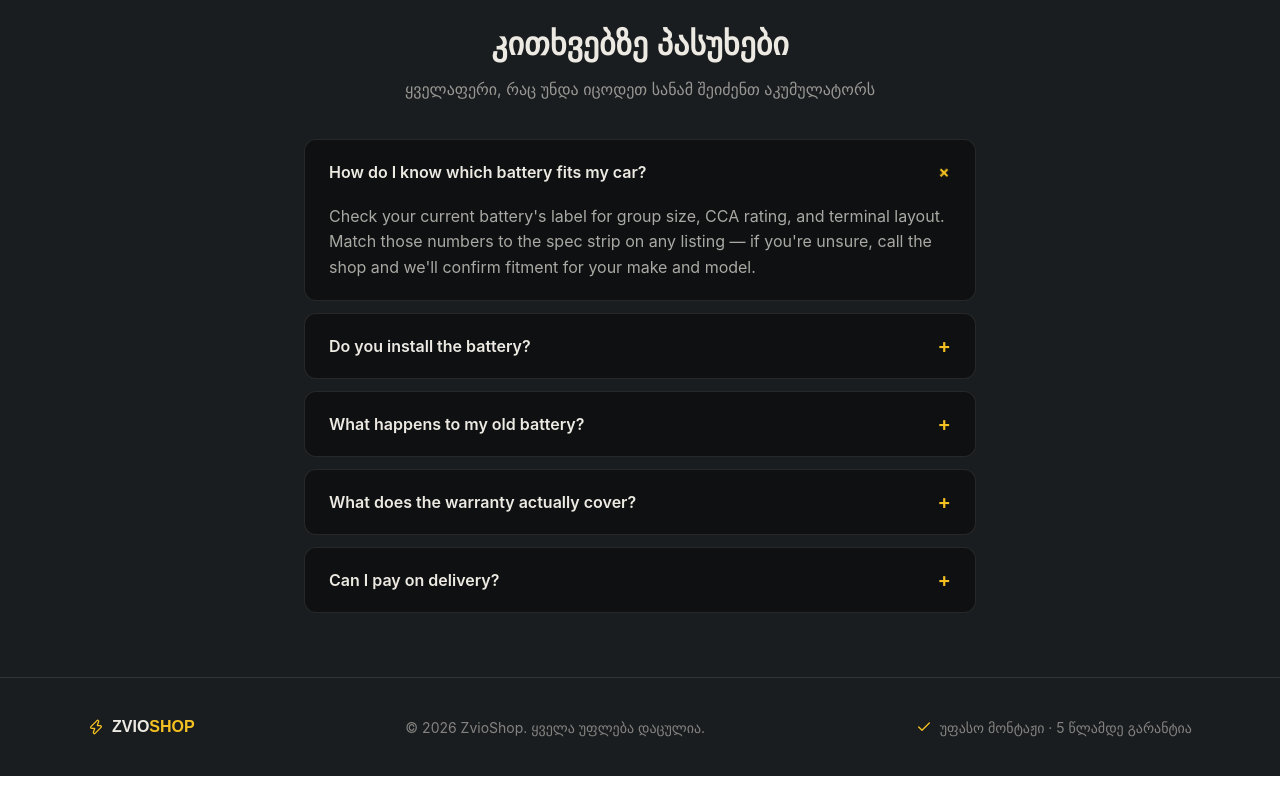
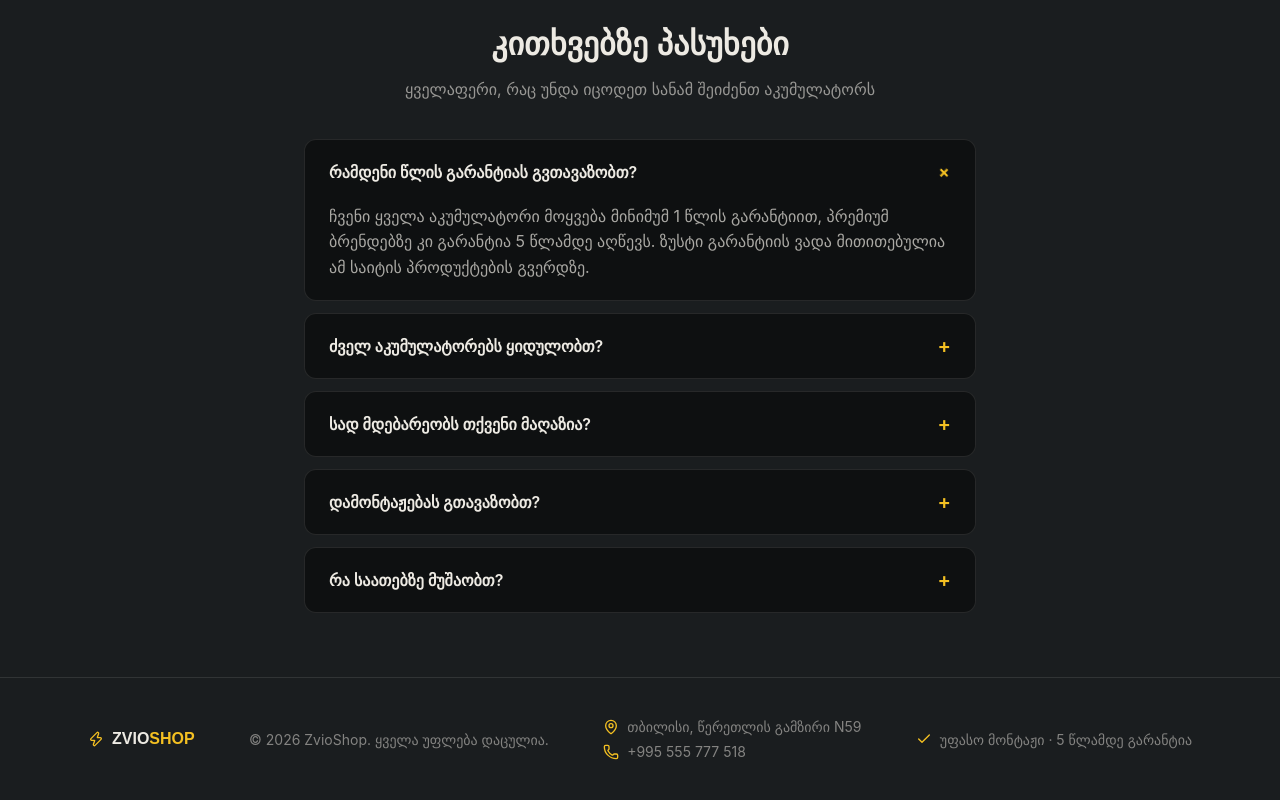
Before and after one commit to Dachi2424/ZvioShop-client, a React (Vite) app: page / in a window 1280 px wide. Shown: the part 2450-3250 px from the top of the page. Before the commit the page ends 3226 px from the top, so only its background shows below. Built offline with nearby package versions, Linux system fonts and the light colour scheme; no server answers.

Commit message:
added FAQ details

```diff
--- a/src/components/Brands/Brands.jsx
+++ b/src/components/Brands/Brands.jsx
@@ -1,10 +1,11 @@
 import { BatteryFull } from "lucide-react";
 import { useTranslation } from "react-i18next";
 import "./Brands.scss";
+import { useNavigate } from 'react-router-dom'
 
 const brands = [
-  "VoltCore",
-  "Duracrank",
+  "Blizzaro",
+  "Mutlu",
   "IronCell",
   "PowerPeak",
   "ArcMax",
@@ -16,6 +17,22 @@ const brands = [
 export default function Brands() {
 
   const {t} = useTranslation()
+  const navigate = useNavigate()
+
+  function handleSeeProducts(brand){
+    const page = document.querySelector(".page")
+    if (!page) {
+      navigate("/products")
+      return
+    }
+
+    page.classList.add("page--closing")
+    setTimeout(() => {
+      navigate("/products", {state: {brand}})
+    }, 300)
+  }
+
+
 
   return (
     <section id="brands" className="section brands">
@@ -25,7 +42,7 @@ export default function Brands() {
 
         <div className="brands__grid">
           {brands.map((brand) => (
-            <div className="brands__card" key={brand}>
+            <div onClick={() => handleSeeProducts(brand)} className="brands__card" key={brand}>
               <BatteryFull className="brands__icon" />
               <span className="brands__name">{brand}</span>
             </div>
--- a/src/components/Brands/Brands.scss
+++ b/src/components/Brands/Brands.scss
@@ -25,7 +25,7 @@
     transition: border-color 0.25s, transform 0.25s, box-shadow 0.25s;
     position: relative;
     overflow: hidden;
-
+    cursor: pointer;
     &::before {
       content: "";
       position: absolute;
--- a/src/components/FAQ/FAQ.jsx
+++ b/src/components/FAQ/FAQ.jsx
@@ -2,32 +2,34 @@ import { useState } from "react";
 import "./FAQ.scss";
 import { useTranslation } from "react-i18next";
 
-const faqs = [
-  {
-    q: "How do I know which battery fits my car?",
-    a: "Check your current battery's label for group size, CCA rating, and terminal layout. Match those numbers to the spec strip on any listing — if you're unsure, call the shop and we'll confirm fitment for your make and model.",
-  },
-  {
-    q: "Do you install the battery?",
-    a: "Every order includes free curbside installation in supported areas. Our tech tests your charging system, removes the old battery, and installs the new one in about 15 minutes.",
-  },
-  {
-    q: "What happens to my old battery?",
-    a: "We take it for recycling at no charge. Lead-acid batteries are over 95% recyclable, and we make sure yours doesn't end up in a landfill.",
-  },
-  {
-    q: "What does the warranty actually cover?",
-    a: "Free replacement for manufacturing defects or premature failure within the warranty period — no pro-rating, no receipts required if you registered at checkout.",
-  },
-  {
-    q: "Can I pay on delivery?",
-    a: "Yes, cash and card payments are both accepted at the time of delivery or installation.",
-  },
-];
+
 
 export default function FAQ() {
   const [openIndex, setOpenIndex] = useState(0);
   const {t} = useTranslation()
+
+  const faqs = [
+    {
+      q: t("FAQ_question1"),
+      a: t("FAQ_answer1"),
+    },
+    {
+      q: t("FAQ_question2"),
+      a: t("FAQ_answer2"),
+    },
+    {
+      q: t("FAQ_question3"),
+      a: t("FAQ_answer3"),
+    },
+    {
+      q: t("FAQ_question4"),
+      a: t("FAQ_answer4"),
+    },
+    {
+      q: t("FAQ_question5"),
+      a: t("FAQ_answer5"),
+    },
+  ];
 
   const toggle = (i) => {
     setOpenIndex((current) => (current === i ? null : i));
--- a/src/components/Footer/Footer.jsx
+++ b/src/components/Footer/Footer.jsx
@@ -1,4 +1,4 @@
-import { Zap, Check } from "lucide-react";
+import { Zap, Check, MapPin, Phone } from "lucide-react";
 import "./Footer.scss";
 import { useTranslation } from "react-i18next";
 
@@ -17,6 +17,17 @@ export default function Footer() {
 
         <p className="footer__copy">© 2026 ZvioShop. <span>{t("footer_all-rights-reserved")}</span>.</p>
 
+        <div className="footer__contact">
+          <a href="https://maps.google.com/?q=თბილისი,წერეთლის+გამზირი+59" target="_blank" rel="noreferrer" className="footer__contact-item">
+            <MapPin />
+            <span>{t("footer_address")}</span>
+          </a>
+          <a href="tel:+995555777518" className="footer__contact-item">
+            <Phone />
+            <span>+995 555 777 518</span>
+          </a>
+        </div>
+
         <div className="footer__note">
           <Check />
           <span>{t("footer_offers")}</span>
--- a/src/components/Footer/Footer.scss
+++ b/src/components/Footer/Footer.scss
@@ -52,4 +52,30 @@
       flex-shrink: 0;
     }
   }
+
+  &__contact {
+  display: flex;
+  flex-direction: column;
+  gap: 0.5rem;
 }
+
+  &__contact-item {
+    display: flex;
+    align-items: center;
+    gap: 0.5rem;
+    color: rgba($text, 0.5);
+    text-decoration: none;
+    transition: color 0.2s;
+
+    &:hover {
+      color: $accent;
+    }
+
+    svg {
+      color: $accent;
+      width: 1rem;
+      height: 1rem;
+      flex-shrink: 0;
+    }
+  }
+}
--- a/src/locales/en.json
+++ b/src/locales/en.json
@@ -32,9 +32,22 @@
 
   "FAQ_title": "Questions, answered",
   "FAQ_subtitle": "Everything you need to know before you order",
+  "FAQ_question1": "How many years of warranty do you offer?",
+  "FAQ_answer1": "All our batteries come with a minimum 1-year warranty, with premium brands offering up to 5 years. The exact warranty period is listed on each product page.",
+  "FAQ_question2": "Do you buy old batteries?",
+  "FAQ_answer2": "Yes! We pay cash for your old car battery regardless of brand or condition. Bring it in-store or hand it over during delivery and we'll pay you on the spot.",
+  "FAQ_question3": "Where is your store located?",
+  "FAQ_answer3": "We're located in Tbilisi, Georgia, Tsereteli Avenue N59. You can call us at +995 555 777 518 to get exact directions before visiting.",
+  "FAQ_question4": "Do you offer installation?",
+  "FAQ_answer4": "Yes, every purchase includes free professional installation. Our technician will test your charging system and swap the battery in about 10 minutes.",
+  "FAQ_question5": "What are your working hours?",
+  "FAQ_answer5": "We are open every day from 7:00 AM to 7:00 PM, including weekends and holidays.",
 
   "footer_all-rights-reserved": "All rights reserved",
   "footer_offers": "Free install · 5-year warranty",
+  "footer_address" : "Tbilisi, Tsereteli Avenue N59",
+
+
 
   "products_title-part1": "FIND YOUR",
   "products_title-part2": "BATTERY",
--- a/src/locales/ka.json
+++ b/src/locales/ka.json
@@ -32,9 +32,20 @@
 
   "FAQ_title": "კითხვებზე პასუხები",
   "FAQ_subtitle": "ყველაფერი, რაც უნდა იცოდეთ სანამ შეიძენთ აკუმულატორს",
+  "FAQ_question1": "რამდენი წლის გარანტიას გვთავაზობთ?",
+  "FAQ_answer1": "ჩვენი ყველა აკუმულატორი მოყვება მინიმუმ 1 წლის გარანტიით, პრემიუმ ბრენდებზე კი გარანტია 5 წლამდე აღწევს. ზუსტი გარანტიის ვადა მითითებულია ამ საიტის პროდუქტების გვერდზე.",
+  "FAQ_question2": "ძველ აკუმულატორებს ყიდულობთ?",
+  "FAQ_answer2": "დიახ! ვყიდულობთ ნებისმიერი ბრენდისა და მდგომარეობის ძველ აკუმულატორებს. მოიტანეთ მაღაზიაში ან გადმოგვეცით მიტანისას — ადგილზე გადაგიხდით.",
+  "FAQ_question3": "სად მდებარეობს თქვენი მაღაზია?",
+  "FAQ_answer3": "ჩვენ ვიმყოფებით თბილისში, წერეთლის გამზირის N59 მაღაზია \"ზვიო\". შეგიძლიათ დაგვიკავშირდით +995 555 777 518 ნომერზე ზუსტი მისამართისთვის.",
+  "FAQ_question4": "დამონტაჟებას გთავაზობთ?",
+  "FAQ_answer4": "დიახ, ყველა შეძენაში შედის უფასო პროფესიული მონტაჟი. ჩვენი ტექნიკოსი შეამოწმებს დამუხტვის სისტემას და აკუმულატორს დაახლოებით 10 წუთში შეგიცვლით.",
+  "FAQ_question5": "რა საათებზე მუშაობთ?",
+  "FAQ_answer5": "ჩვენ ვმუშაობთ ყოველდღე 7:00-დან 19:00-მდე, შაბათ-კვირისა და დღესასწაულების ჩათვლით.",
 
   "footer_all-rights-reserved": "ყველა უფლება დაცულია",
   "footer_offers": "უფასო მონტაჟი · 5 წლამდე გარანტია",
+  "footer_address" : "თბილისი, წერეთლის გამზირი N59",
 
   "products_title-part1": "იპოვეთ თქვენი",
   "products_title-part2": "აკუმულატორი",
--- a/src/pages/Products/Products.jsx
+++ b/src/pages/Products/Products.jsx
@@ -4,6 +4,7 @@ import ProductFilter from "../../components/ProductFilter/ProductFilter";
 import ProductGrid from "../../components/ProductGrid/ProductGrid";
 import {useTranslation} from "react-i18next"
 import "./Products.scss";
+import { useLocation } from "react-router-dom";
 
 const DEFAULT_FILTERS = {
   search: "",
@@ -17,20 +18,24 @@ const DEFAULT_FILTERS = {
 };
 
 export default function Products() {
-  const [filters, setFilters] = useState(DEFAULT_FILTERS);
+
+  const location = useLocation()
+  const [filters, setFilters] = useState({
+    ...DEFAULT_FILTERS,
+    brand: location.state?.brand || ""
+  });
   const [page, setPage] = useState(1);
-
   const [data, setData] = useState({
     products: [],
     total: 0,
     totalPages: 1,
     page: 1,
   });
-
   const [loading, setLoading] = useState(false);
   const [error, setError] = useState("");
+  const {t} = useTranslation()
 
-  const {t} = useTranslation()
+
 
 
 
@@ -49,10 +54,13 @@ export default function Products() {
 
 
   async function fetchProducts() {
+
+
+
+    //if there is no state from Brands section in home page
     try {
       setLoading(true);
       setError("");
-
       const params = {
         page,
         limit: 24,
```
